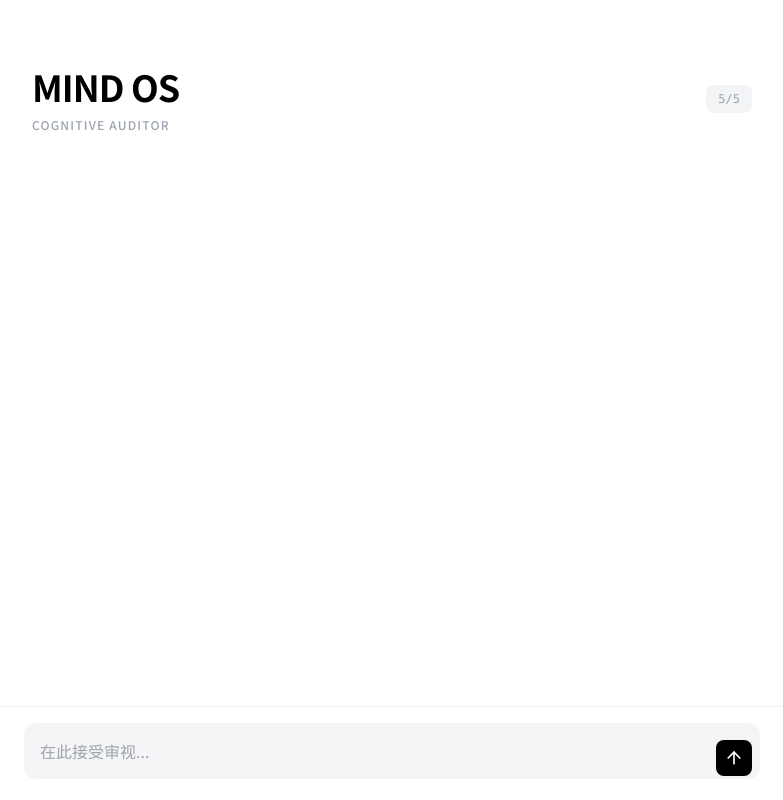
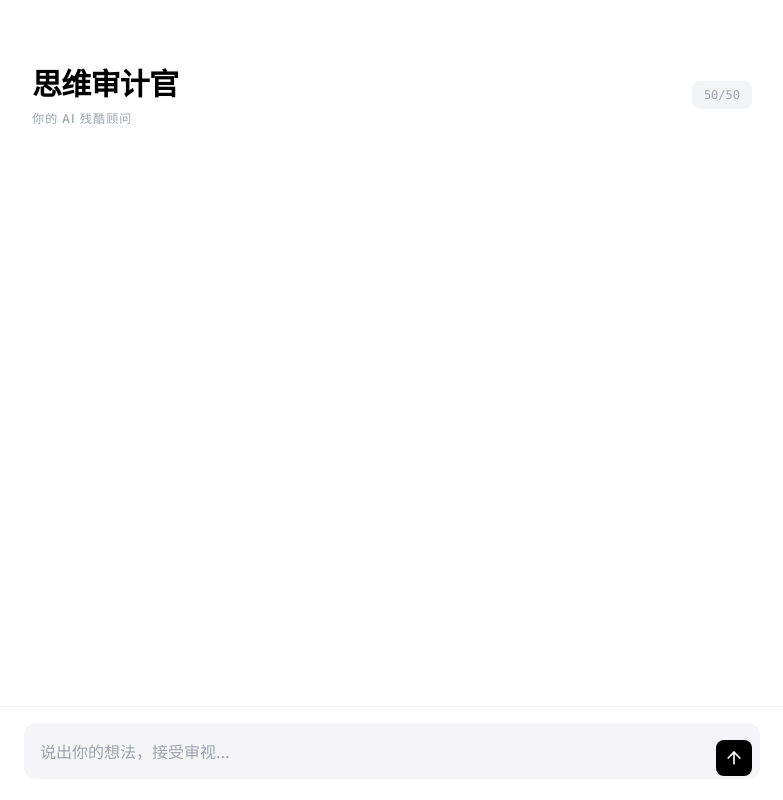
Before and after one commit to emptyteabot/mind-os, a Flask app: page / in a window 1280 px wide. Shown: the whole page, without its empty margins (248-1031 px from the left). Run offline with Flask 3, Linux system fonts and the light colour scheme; some libraries are stand-ins or nearby versions.

Commit message:
Chinese UI + 50 free quota

```diff
--- a/app.py
+++ b/app.py
@@ -60,7 +60,7 @@ SYSTEM_PROMPT = """
 """
 
 # ================= 免费额度配置 =================
-FREE_DAILY_LIMIT = 5
+FREE_DAILY_LIMIT = 50
 USAGE_FILE = "usage_data.json"
 
 
--- a/static/js/main.js
+++ b/static/js/main.js
@@ -15,7 +15,7 @@ const quotaDisplay = document.getElementById('quota-display');
 
 // ================= 额度管理 =================
 const STORAGE_KEY = 'mindos_usage';
-const FREE_LIMIT = 5;
+const FREE_LIMIT = 50;
 
 function getTodayKey() {
     return new Date().toISOString().split('T')[0];
--- a/templates/index.html
+++ b/templates/index.html
@@ -3,7 +3,7 @@
 <head>
     <meta charset="UTF-8">
     <meta name="viewport" content="width=device-width, initial-scale=1.0, maximum-scale=1.0, user-scalable=no">
-    <title>Mind OS // Audit</title>
+    <title>思维审计官 - AI决策顾问</title>
     <script src="https://cdn.tailwindcss.com"></script>
     <script src="https://unpkg.com/lucide@latest"></script>
     <link href="https://fonts.googleapis.com/css2?family=Noto+Sans+SC:wght@400;500;700&family=JetBrains+Mono:wght@400;500&display=swap" rel="stylesheet">
@@ -15,16 +15,16 @@
     <div id="logo-container" class="w-full max-w-3xl px-6 pt-16 pb-6 flex flex-col justify-center transition-all duration-500">
         <div class="flex items-center justify-between">
             <div>
-                <h1 class="text-4xl font-bold tracking-tight text-black leading-tight">
-                    MIND OS
+                <h1 class="text-3xl font-bold tracking-tight text-black leading-tight">
+                    思维审计官
                 </h1>
-                <p class="text-gray-400 mt-2 text-xs font-medium tracking-widest uppercase">
-                    COGNITIVE AUDITOR
+                <p class="text-gray-400 mt-2 text-xs font-medium tracking-widest">
+                    你的 AI 残酷顾问
                 </p>
             </div>
             <!-- 额度显示 -->
             <div id="quota-display" class="text-xs font-mono text-gray-400 bg-gray-100 px-3 py-1.5 rounded-lg">
-                5/5
+                50/50
             </div>
         </div>
     </div>
@@ -39,7 +39,7 @@
                 <textarea
                     id="input"
                     class="w-full bg-[#F5F5F7] text-base text-black p-4 pr-12 rounded-xl resize-none outline-none placeholder-gray-400 focus:bg-white focus:ring-1 ring-black/5 transition-all"
-                    placeholder="在此接受审视..."
+                    placeholder="说出你的想法，接受审视..."
                     rows="1"
                     style="min-height: 50px;"
                 ></textarea>
@@ -112,7 +112,7 @@
 
                 <!-- 底部提示 -->
                 <p class="text-xs text-gray-400 mt-4">
-                    支付后自动激活 · 有问题联系客服
+                    支付后截图发客服激活
                 </p>
             </div>
         </div>
```
